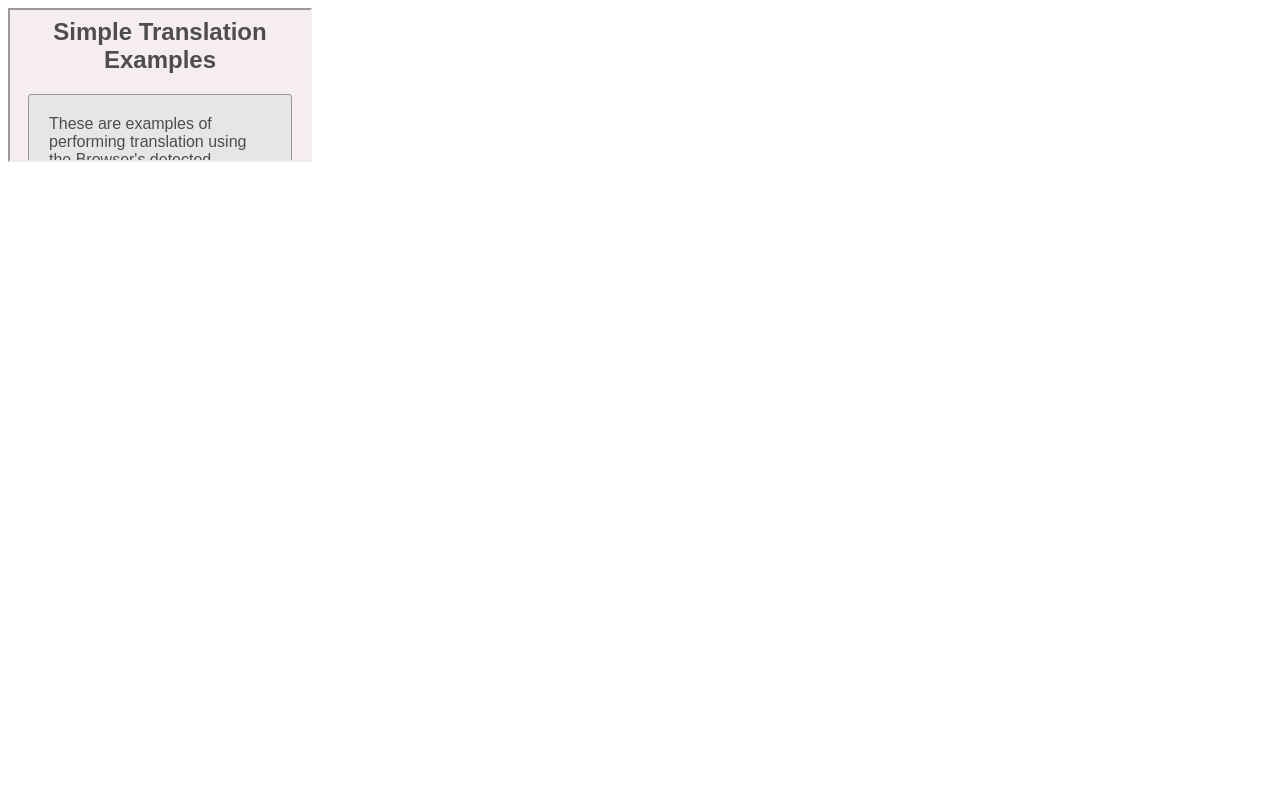
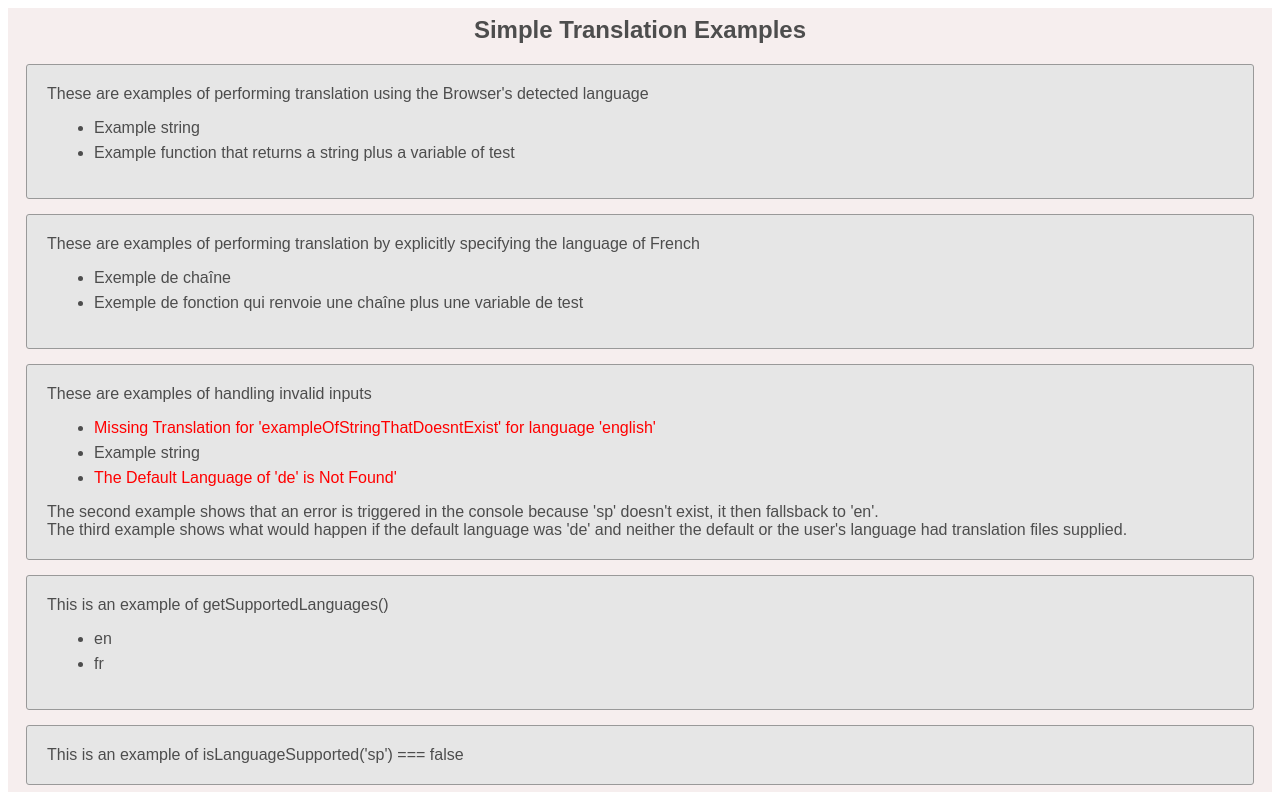
Before and after one commit to ssshake/simple-translation, a website: page index.html in a window 1280 px wide. Drawn offline with Linux system fonts and the light colour scheme.

Commit message:
Update index.html

```diff
--- a/index.html
+++ b/index.html
@@ -1 +1,2 @@
-<iframe src="examples/index.html"></iframe>
+<!-- This file is used to host the example page on github pages -->
+<iframe src="examples/index.html" style="width: 100%; height: 100%" frameborder="0" ></iframe>
```
